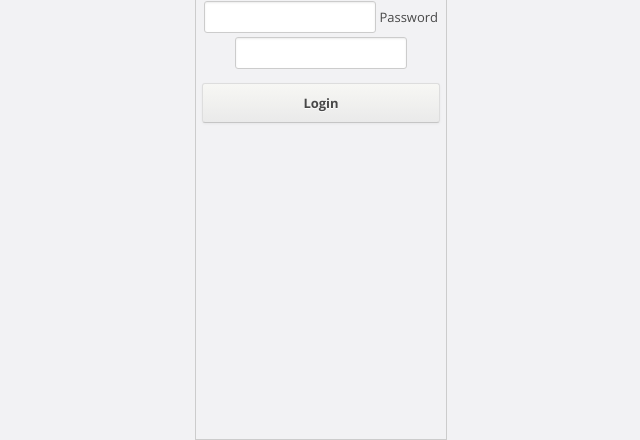
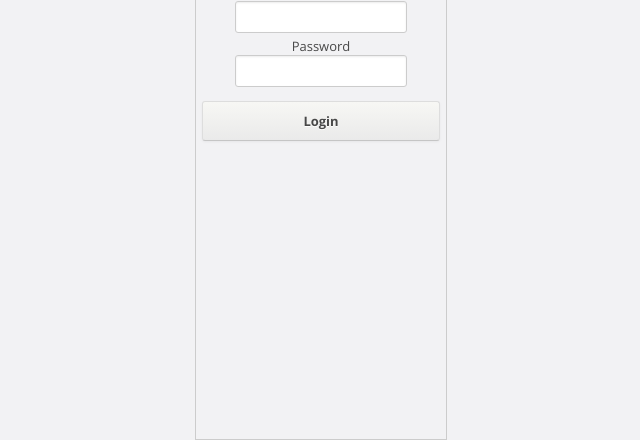
Before and after one commit to jwoglom/pilotdc, a Django app: template webassess/templates/login.html in a window 1280 px wide. Shown: the part 360-800 px from the top of the page, without its empty margins (320-960 px from the left). Run offline with Django 3.2, Linux system fonts and the light colour scheme; the template is opened without the code that fills it, so the values that code supplies are empty, except form fields; tables that the repository leaves empty hold one stand-in row (values such as "Sample post"); form fields are guessed from the names that the template uses; parts of the project's set-up code (start-up, migrations or seed data) failed here and were passed over; some libraries are stand-ins or nearby versions.

Commit message:
make login less ugly

```diff
--- a/webassess/static/css/login.css
+++ b/webassess/static/css/login.css
@@ -63,3 +63,7 @@
     width: 95%;
 
 }
+
+.login label {
+    text-align: left;
+}
--- a/webassess/templates/login.html
+++ b/webassess/templates/login.html
@@ -22,11 +22,11 @@
     <form action="/login/" method="post">
     {% csrf_token %}
 
-                <label>{{ form.username.label_tag }}</label><br />
-                {{ form.username }}
+                {{ form.username.label_tag }}<br />
+                {{ form.username }}<br />
 
-                <label>{{ form.password.label_tag }}</label><br />
-                {{ form.password }}
+                {{ form.password.label_tag }}<br />
+                {{ form.password }}<br />
 
             <input type="submit" value="Login" />
             <input type="hidden" name="next" value="{{ next }}" />
```
